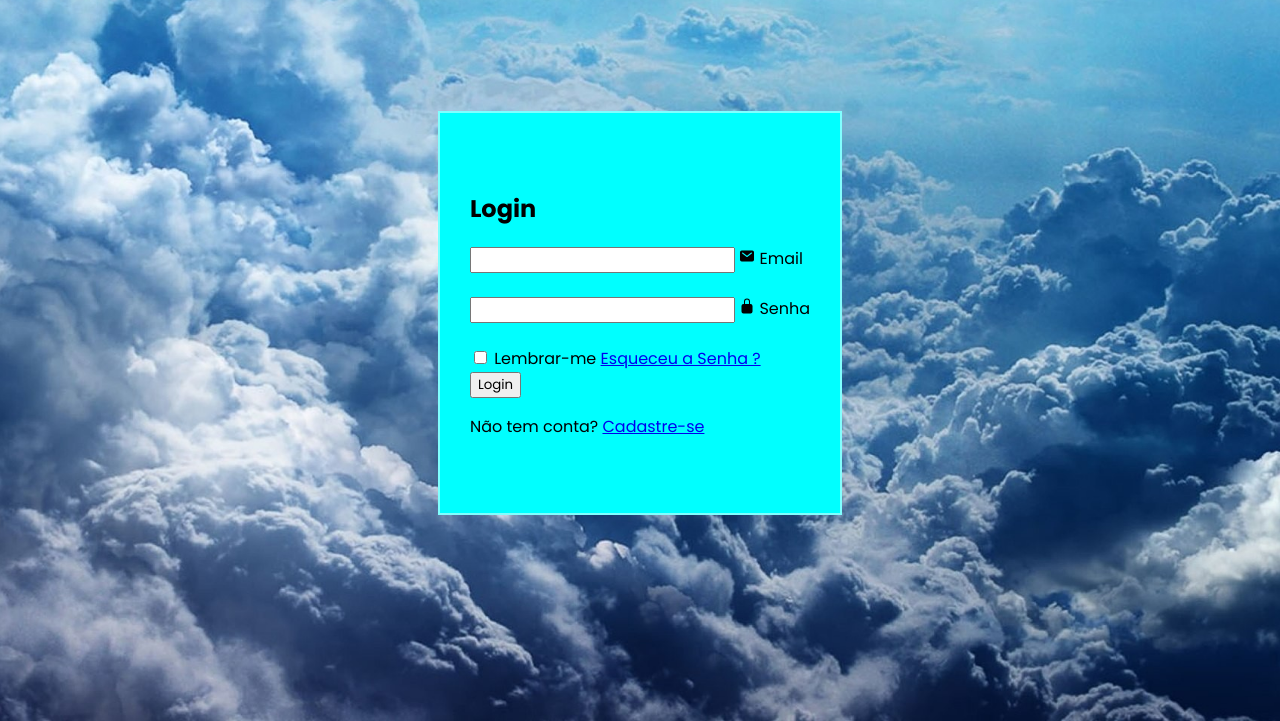
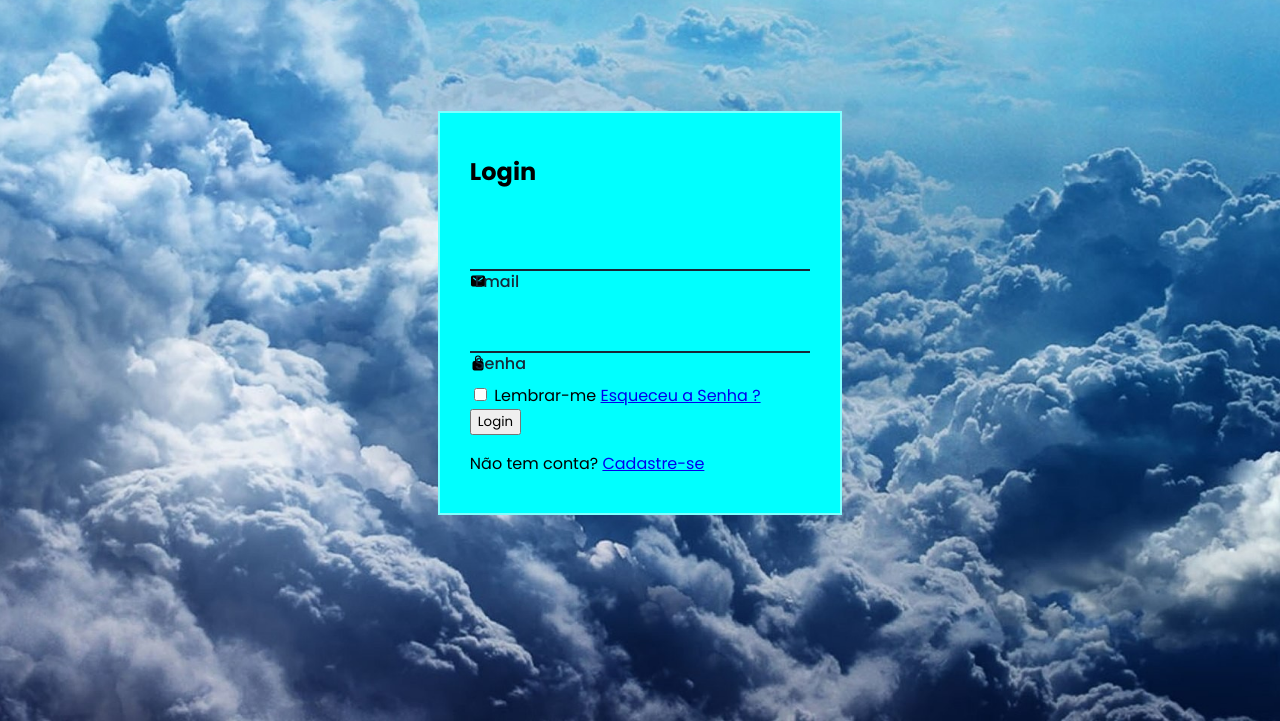
Before and after one commit to brunoafs36/form-html, a plain HTML site: page index.html in a window 1280 px wide. Shown: the part 95-816 px from the top of the page. Drawn offline with nearby package versions, Linux system fonts and the light colour scheme.

Commit message:
Modificando a Label

```diff
--- a/CSS/styles.css
+++ b/CSS/styles.css
@@ -66,7 +66,26 @@ main {
     position: relative;
     width: 100%;
     height: 50px;
-    border-bottom:
+    border-bottom: 2px solid #162938;
+    margin: 30px 0;
+}
+
+.input-box label {
+    position: absolute;
+    top: 50px;
+    left: 5px;
+    font-size: 1em;
+    color: #162938;
+    font-weight: 500;
+}
+
+.input-box input {
+    width: 100%;
+    height: 100%;
+    border: none;
+    outline: none;
+    font-size: 1em;
+    background-color: transparent;
 }
 
 .menu a::after{
```
